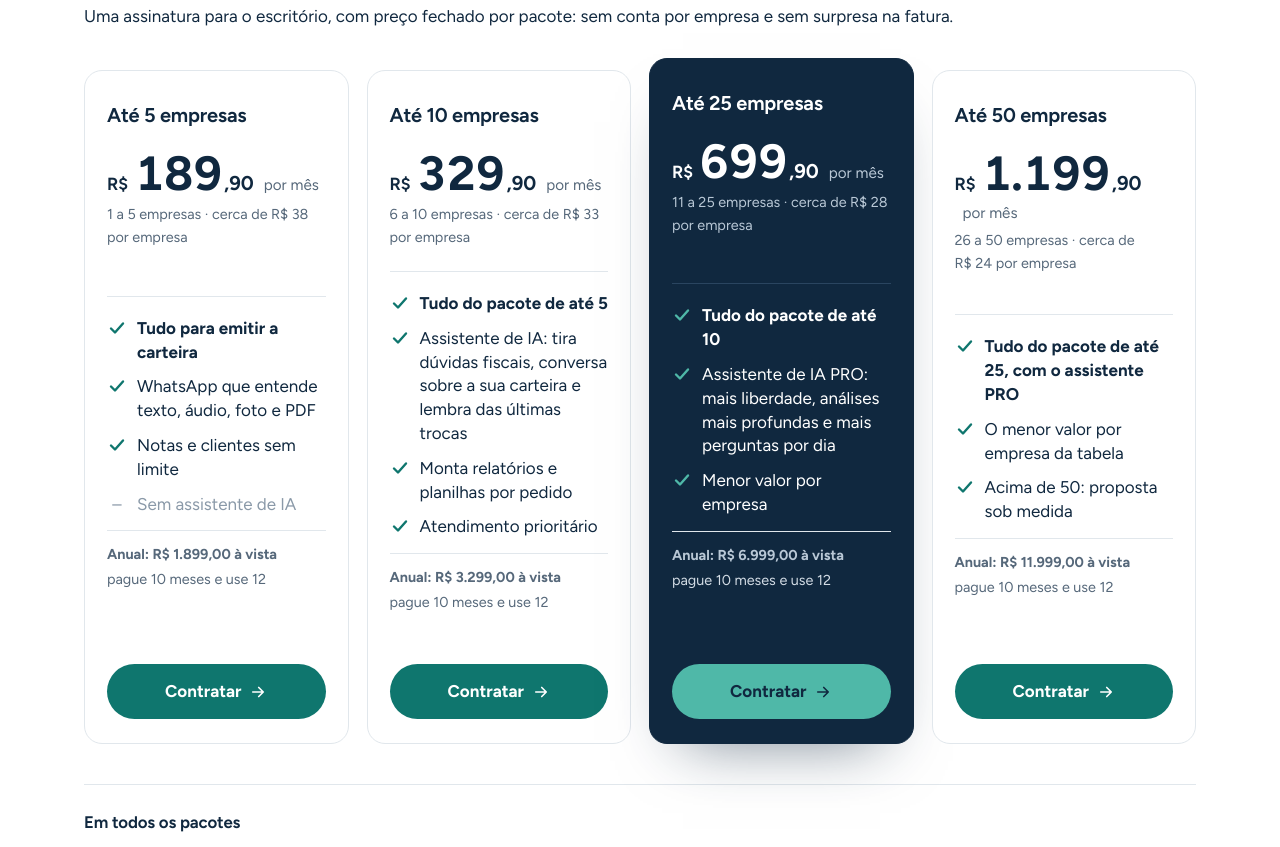
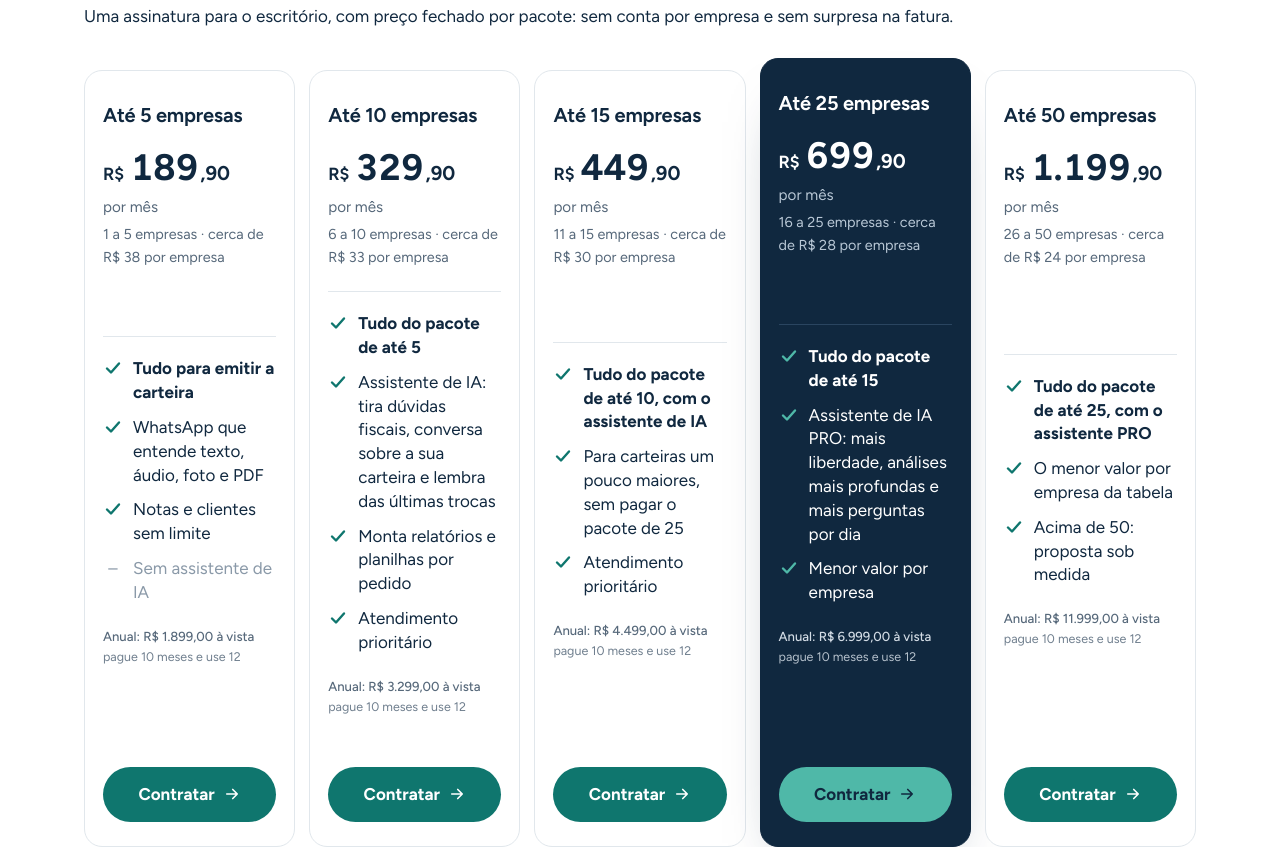
Before and after one commit to RStolarski13/spondeo-site, a plain HTML site: page contabilidades/index.html in a window 1280 px wide. Shown: the part 976-1823 px from the top of the page. Drawn offline with Linux system fonts and the light colour scheme.

Commit message:
Pacote de ate 15 empresas e anual discreto nos planos do escritorio

```diff
--- a/contabilidades/index.html
+++ b/contabilidades/index.html
@@ -19,7 +19,7 @@
 <meta property="og:image:alt" content="Demonstração ilustrativa de nota de serviço pelo WhatsApp no Spondeo">
 <meta name="twitter:card" content="summary_large_image">
 <link rel="icon" href="/favicon.svg" type="image/svg+xml">
-<link rel="stylesheet" href="/estilo.css?v=20261116-a">
+<link rel="stylesheet" href="/estilo.css?v=20261116-d">
 <script type="application/ld+json">{"@context": "https://schema.org", "@type": "BreadcrumbList", "itemListElement": [{"@type": "ListItem", "position": 1, "name": "Início", "item": "https://spondeo.com.br/"}, {"@type": "ListItem", "position": 2, "name": "Para contabilidades", "item": "https://spondeo.com.br/contabilidades/"}]}</script>
 <script type="application/ld+json">{"@context": "https://schema.org", "@type": "FAQPage", "mainEntity": [{"@type": "Question", "name": "Posso mandar a planilha pelo WhatsApp?", "acceptedAnswer": {"@type": "Answer", "text": "Sim. Use o modelo do painel e envie CSV ou Excel (.xlsx), com os dados na primeira aba. Confira a empresa e cada nota no resumo e confirme o lote. Pelo WhatsApp, até 50 notas por envio. O painel também aceita Excel."}}, {"@type": "Question", "name": "Consigo acompanhar notas emitidas fora do Spondeo?", "acceptedAnswer": {"@type": "Answer", "text": "As notas emitidas por outros sistemas no padrão nacional podem ser consultadas no painel. Diferenças de código do serviço ou imposto aparecem para conferência com o escritório."}}, {"@type": "Question", "name": "O escritório pode instalar o painel no celular?", "acceptedAnswer": {"@type": "Answer", "text": "Sim. Adicione o Spondeo à tela inicial e ative as notificações no aparelho compatível. O acesso e as permissões da equipe continuam individuais."}}]}</script>
 <link rel="preload" href="/figtree.woff2" as="font" type="font/woff2" crossorigin>
@@ -90,12 +90,24 @@
     <p class="por-dia anual"><strong>Anual: R$&nbsp;3.299,00 à vista</strong><span>pague 10 meses e use 12</span></p>
     <a class="botao assinar" href="https://app.spondeo.com.br/contador/cadastro" aria-label="Contratar o pacote de até 10 empresas">Contratar<svg class="ic" data-ic="seguir" viewBox="0 0 24 24" aria-hidden="true"><path d="M5 12h14M13 6l6 6-6 6"/></svg></a>
   </li>
+  <li class="plano">
+    <h3>Até 15 empresas</h3>
+    <p class="preco"><span class="moeda">R$</span><b>449</b><span class="centavos">,90</span><span class="mes">por mês</span></p>
+    <p class="por-dia">11 a 15 empresas · cerca de R$&nbsp;30 por empresa</p>
+    <ul class="vantagens">
+      <li><svg viewBox="0 0 20 20" aria-hidden="true"><path pathLength="1" d="M4 10.5l4 4 8-9"/></svg>Tudo do pacote de até 10, com o assistente de IA</li>
+      <li><svg viewBox="0 0 20 20" aria-hidden="true"><path pathLength="1" d="M4 10.5l4 4 8-9"/></svg>Para carteiras um pouco maiores, sem pagar o pacote de 25</li>
+      <li><svg viewBox="0 0 20 20" aria-hidden="true"><path pathLength="1" d="M4 10.5l4 4 8-9"/></svg>Atendimento prioritário</li>
+    </ul>
+    <p class="por-dia anual"><strong>Anual: R$&nbsp;4.499,00 à vista</strong><span>pague 10 meses e use 12</span></p>
+    <a class="botao assinar" href="https://app.spondeo.com.br/contador/cadastro" aria-label="Contratar o pacote de até 15 empresas">Contratar<svg class="ic" data-ic="seguir" viewBox="0 0 24 24" aria-hidden="true"><path d="M5 12h14M13 6l6 6-6 6"/></svg></a>
+  </li>
   <li class="plano destaque">
     <h3>Até 25 empresas</h3>
     <p class="preco"><span class="moeda">R$</span><b>699</b><span class="centavos">,90</span><span class="mes">por mês</span></p>
-    <p class="por-dia">11 a 25 empresas · cerca de R$&nbsp;28 por empresa</p>
+    <p class="por-dia">16 a 25 empresas · cerca de R$&nbsp;28 por empresa</p>
     <ul class="vantagens">
-      <li><svg viewBox="0 0 20 20" aria-hidden="true"><path pathLength="1" d="M4 10.5l4 4 8-9"/></svg>Tudo do pacote de até 10</li>
+      <li><svg viewBox="0 0 20 20" aria-hidden="true"><path pathLength="1" d="M4 10.5l4 4 8-9"/></svg>Tudo do pacote de até 15</li>
       <li><svg viewBox="0 0 20 20" aria-hidden="true"><path pathLength="1" d="M4 10.5l4 4 8-9"/></svg>Assistente de IA PRO: mais liberdade, análises mais profundas e mais perguntas por dia</li>
       <li><svg viewBox="0 0 20 20" aria-hidden="true"><path pathLength="1" d="M4 10.5l4 4 8-9"/></svg>Menor valor por empresa</li>
     </ul>
@@ -231,7 +243,7 @@
 </details>
 <details>
 <summary>Quanto fica uma carteira com 30 empresas?</summary>
-<p>30 empresas cabem no pacote de até 50 empresas, por R$ 1.199,90 por mês (ou R$ 11.999,00 no anual, pagando 10 meses e usando 12). Os pacotes são de até 5 empresas (R$ 189,90), até 10 (R$ 329,90), até 25 (R$ 699,90) e até 50 (R$ 1.199,90). Acima de 50 empresas, peça uma proposta pelo e-mail <a href="mailto:app.spondeo@gmail.com">app.spondeo@gmail.com</a>. O pacote limita as empresas ativas.</p>
+<p>30 empresas cabem no pacote de até 50 empresas, por R$ 1.199,90 por mês (ou R$ 11.999,00 no anual, pagando 10 meses e usando 12). Os pacotes são de até 5 empresas (R$ 189,90), até 10 (R$ 329,90), até 15 (R$ 449,90), até 25 (R$ 699,90) e até 50 (R$ 1.199,90). Acima de 50 empresas, peça uma proposta pelo e-mail <a href="mailto:app.spondeo@gmail.com">app.spondeo@gmail.com</a>. O pacote limita as empresas ativas.</p>
 </details>
 <details>
 <summary>Como funciona o teste grátis do escritório?</summary>
--- a/estilo.css
+++ b/estilo.css
@@ -750,8 +750,10 @@ html:not(.sem-abertura):has(.abre-logo) .abertura :is(.audio-entendido,.audio-re
 
 /* Faixas do escritório (05/11/2026): a mesma anatomia dos planos (nome, faixa, preço, total,
    botão); o que é igual nas três faixas fica uma vez só, logo abaixo. */
-.planos.faixas{grid-template-columns:repeat(4,minmax(0,1fr));gap:18px}
-.planos.faixas .plano{padding:28px 22px 24px}
+.planos.faixas{grid-template-columns:repeat(5,minmax(0,1fr));gap:14px}
+@media(max-width:1239px) and (min-width:861px){.planos.faixas{grid-template-columns:repeat(3,minmax(0,1fr));row-gap:24px}}
+.planos.faixas .plano{padding:28px 18px 24px}
+@media(min-width:1240px){.planos.faixas .preco b{font-size:2.3rem;letter-spacing:-.5px}.planos.faixas .preco .mes{flex-basis:100%;margin:4px 0 0}}
 .faixa{margin:6px 0 0;color:var(--suave);font-size:.95rem}
 .plano.destaque .faixa{color:var(--sobre-marinho-suave)}
 .faixas .por-dia{flex:1}
@@ -878,3 +880,8 @@ h1,h2{overflow-wrap:break-word;min-width:0}
 .faixas .anual{display:flex;flex-direction:column;gap:2px;margin-top:14px;padding-top:12px;border-top:1px solid var(--borda)}
 .faixas .anual span{color:var(--suave);font-size:.9rem}
 .plano.destaque .anual span{color:var(--sobre-marinho-suave)}
+/* O anual é um valor alto: informação discreta, sem peso de preço (Rafael, 16/11/2026). */
+.faixas .anual{margin-top:10px;padding-top:10px;border-top-color:transparent;gap:0}
+.faixas .anual strong{font-weight:500;font-size:.82rem;color:var(--suave)}
+.faixas .anual span{font-size:.78rem;opacity:.85}
+.plano.destaque .anual strong{color:var(--sobre-marinho-suave)}
```
Also changed, not shown: certificado-digital-nfse/index.html (+1 -1 lines), demonstracao/index.html (+1 -1 lines), emissor-nacional-obrigatorio-simples/index.html (+1 -1 lines), emitir-nfse-pelo-celular/index.html (+1 -1 lines), erros-emissor-nacional/index.html (+1 -1 lines), index.html (+1 -1 lines), nfse-nacional-simples/index.html (+1 -1 lines), nfse-prestador-de-servico-na-rua/index.html (+1 -1 lines), nota-fiscal-mei-whatsapp/index.html (+1 -1 lines), nota-fiscal-whatsapp/index.html (+1 -1 lines), planos/index.html (+15 -3 lines).
